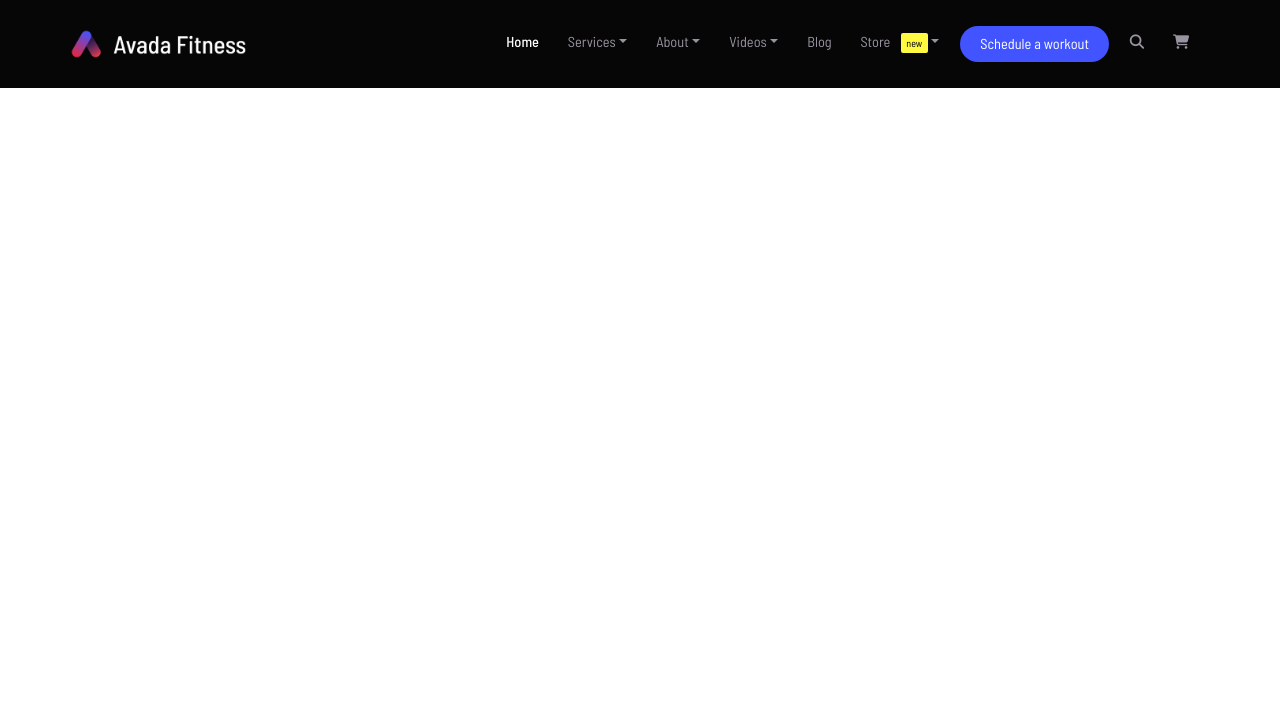
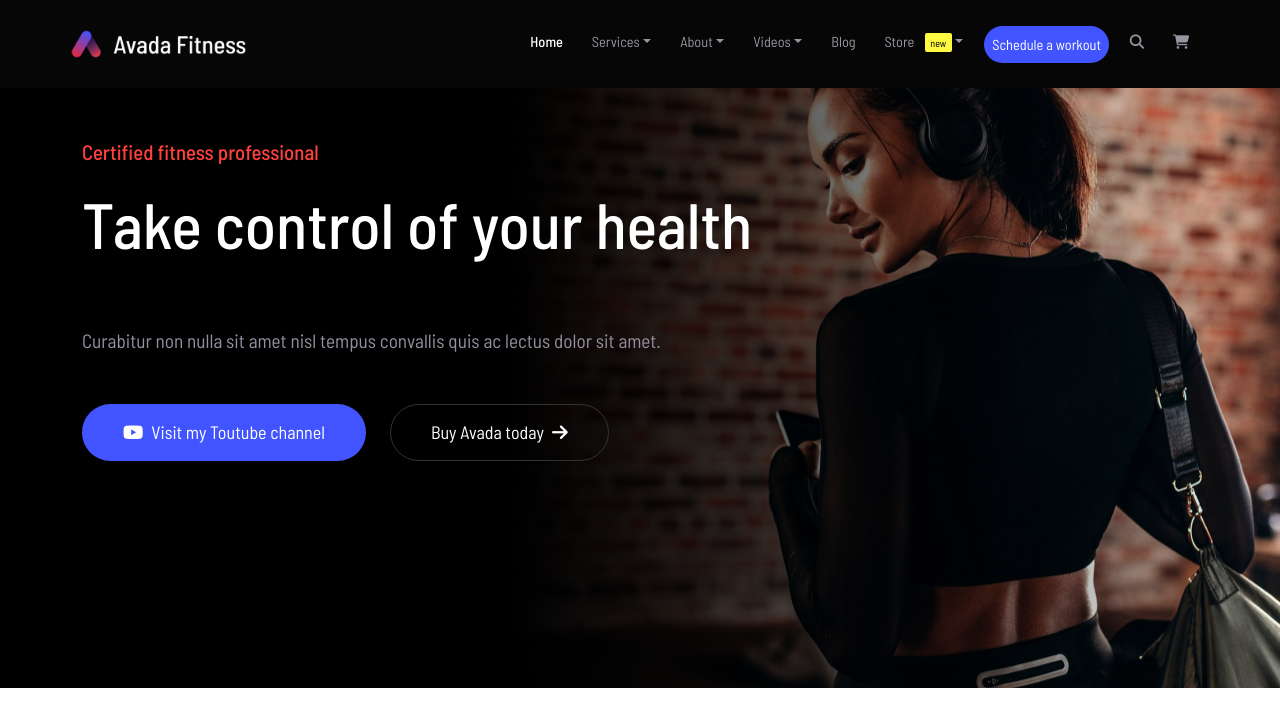
Before and after one commit to Francesco-Matteucci/proj-html-vuejs, a Vue app: page / in a window 1280 px wide. Shown: the top 726 px of the page. Built offline with nearby package versions, Linux system fonts and the light colour scheme.

Commit message:
create hero section and rework style buttons

```diff
--- a/src/App.vue
+++ b/src/App.vue
@@ -1,9 +1,11 @@
 <script>
     import AppHeader from './components/header/AppHeader.vue';
+    import AppMain from './components/AppMain.vue';
 
     export default {
         components: {
-            AppHeader
+            AppHeader,
+            AppMain
         }
     };
 </script>
@@ -11,6 +13,7 @@
 <template>
     <div id="app">
         <AppHeader />
+        <AppMain />
     </div>
 </template>
 <style>
--- a/src/components/AppMain.vue
+++ b/src/components/AppMain.vue
@@ -0,0 +1,17 @@
+<script>
+    import Hero from './BaseHero.vue';
+
+    export default {
+        components: {
+            Hero
+        }
+    };
+</script>
+
+<template>
+    <main>
+        <Hero />
+    </main>
+</template>
+
+<style scoped></style>
--- /dev/null
+++ b/src/components/BaseHero.vue
@@ -0,0 +1,67 @@
+<script>
+    export default {
+    };
+</script>
+
+<template>
+    <section class="hero">
+        <div class="container">
+            <p class="hero-cert">Certified fitness professional</p>
+            <h1 class="hero-title">Take control of your health</h1>
+            <p class="hero-subtitle">Curabitur non nulla sit amet nisl tempus convallis quis ac lectus dolor sit
+                amet.</p>
+            <a class="btn base-btn" href="#"><i class="fa-brands fa-youtube me-2"></i>Visit my Toutube channel</a>
+            <a class="btn base-btn-avada ms-4" href="#">Buy Avada today<i class="ms-2 fa-solid fa-arrow-right"></i></a>
+
+        </div>
+
+    </section>
+</template>
+
+<style scoped lang="scss">
+    .hero {
+        background: linear-gradient(to right, black 40%, transparent), url('../assets/img/slider82x-scaled.jpg');
+        background-size: cover;
+        background-position: center right;
+        color: white;
+        padding: 3rem 0;
+        min-height: 600px;
+
+        .hero-cert {
+            color: #FF413C;
+            font-size: 1.3rem;
+            font-weight: 500;
+            margin-bottom: 1.2rem;
+        }
+
+        .hero-title {
+            font-size: 4rem;
+            margin-bottom: 4rem;
+        }
+
+        .hero-subtitle {
+            color: #93919F;
+            font-size: 1.2rem;
+            margin-bottom: 3rem;
+        }
+
+        a {
+            padding: 17px 40px;
+            line-height: 21px;
+            font-size: 18px;
+            border-radius: 30px;
+        }
+
+        .base-btn-avada {
+            color: #fff;
+            border: 1px solid #333333;
+            text-decoration: none;
+
+            &:hover {
+                background-color: #fff;
+                color: #333333;
+            }
+        }
+
+    }
+</style>
--- a/src/components/header/AppNavigation.vue
+++ b/src/components/header/AppNavigation.vue
@@ -67,7 +67,7 @@
                 <AppDropdownMenu v-if="activeDropdown === 'Store'" :menu-items="dropdownMenus['Store']" />
             </li>
             <li class="nav-item">
-                <a class="nav-link btn-header" href="#">Schedule a workout</a>
+                <a class="nav-link base-btn text-white" href="#">Schedule a workout</a>
             </li>
             <li class="nav-item">
                 <a class="nav-link" href="#">
@@ -113,16 +113,6 @@
             }
         }
 
-        .btn-header {
-            color: #fff;
-            background-color: #4154FF;
-            border-radius: 20px;
-            padding: 10px 20px;
-
-            &:hover {
-                background-color: #FF414B;
-            }
-        }
     }
 
     .dropdown:hover .dropdown-menu {
--- a/src/main.js
+++ b/src/main.js
@@ -1,7 +1,7 @@
 import { createApp } from 'vue'
 import 'bootstrap/dist/css/bootstrap.min.css'
 import '@fortawesome/fontawesome-free/css/all.css'
-import './style.css'
+import './style.scss'
 import App from './App.vue'
 
 
--- /dev/null
+++ b/src/style.scss
@@ -0,0 +1,13 @@
+.base-btn {
+    color: #fff;
+    background-color: #4154FF;
+    border-radius: 20px;
+    padding: 10px 20px;
+    line-height: 17px;
+    font-size: 14px;
+    text-decoration: none;
+
+    &:hover {
+        background-color: #FF414B;
+    }
+}
```
Also changed, not shown: src/style.css (deleted).
